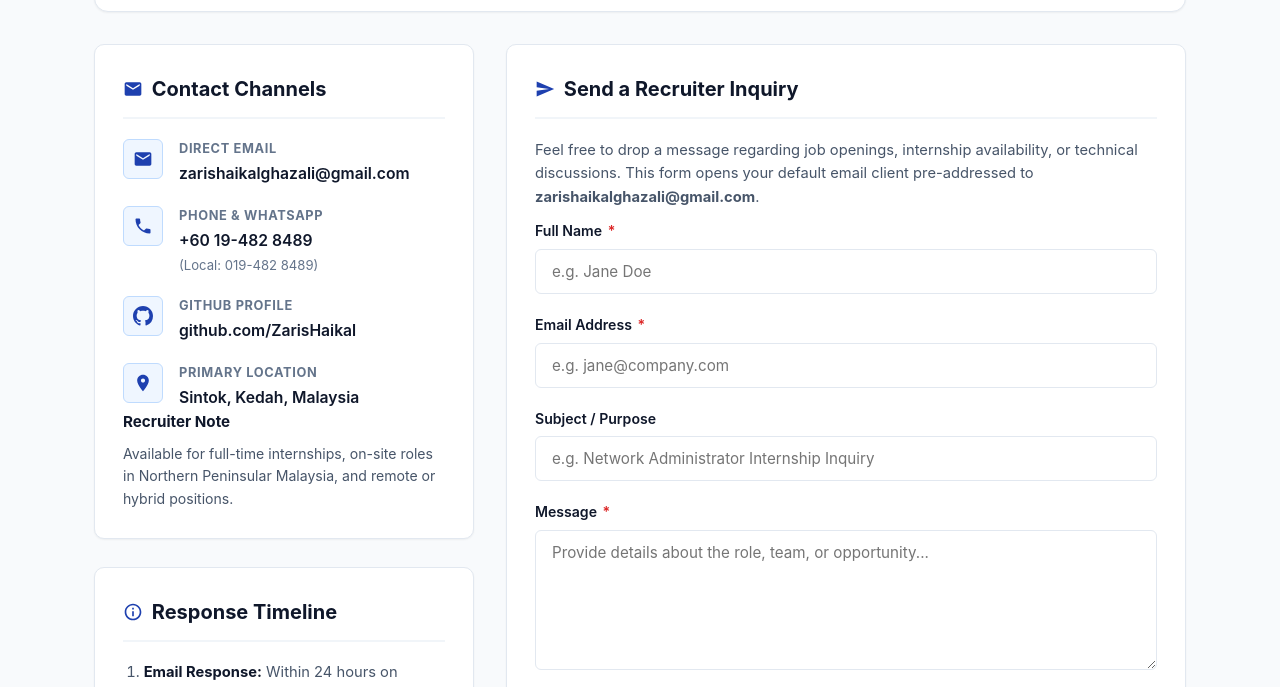
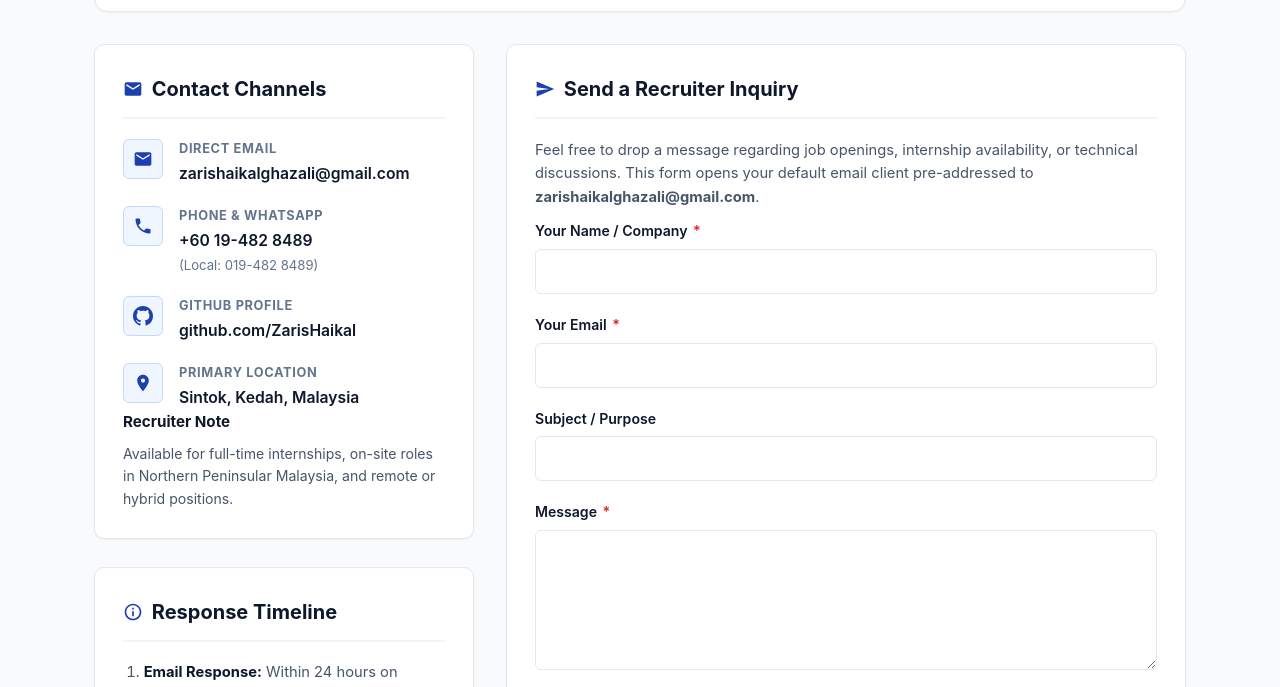
Before and after one commit to ZarisHaikal/My-Resume, a plain HTML site: page contact.html in a window 1280 px wide. Shown: the part 262-949 px from the top of the page. Drawn offline with Linux system fonts and the light colour scheme.

Commit message:
Remove matric number and form placeholders

```diff
--- a/contact.html
+++ b/contact.html
@@ -154,23 +154,23 @@
           <form action="mailto:zarishaikalghazali@gmail.com" method="POST" enctype="text/plain" class="contact-form">
 
             <div class="form-group">
-              <label for="contact-name" class="form-label">Full Name <span class="required" aria-hidden="true">*</span></label>
-              <input type="text" id="contact-name" name="name" class="form-input" placeholder="e.g. Jane Doe" required>
+              <label for="contact-name" class="form-label">Your Name / Company <span class="required" aria-hidden="true">*</span></label>
+              <input type="text" id="contact-name" name="name" class="form-input" required>
             </div>
 
             <div class="form-group">
-              <label for="contact-email" class="form-label">Email Address <span class="required" aria-hidden="true">*</span></label>
-              <input type="email" id="contact-email" name="email" class="form-input" placeholder="e.g. jane@company.com" required>
+              <label for="contact-email" class="form-label">Your Email <span class="required" aria-hidden="true">*</span></label>
+              <input type="email" id="contact-email" name="email" class="form-input" required>
             </div>
 
             <div class="form-group">
               <label for="contact-subject" class="form-label">Subject / Purpose</label>
-              <input type="text" id="contact-subject" name="subject" class="form-input" placeholder="e.g. Network Administrator Internship Inquiry">
+              <input type="text" id="contact-subject" name="subject" class="form-input">
             </div>
 
             <div class="form-group">
               <label for="contact-message" class="form-label">Message <span class="required" aria-hidden="true">*</span></label>
-              <textarea id="contact-message" name="message" class="form-textarea" placeholder="Provide details about the role, team, or opportunity..." required></textarea>
+              <textarea id="contact-message" name="message" class="form-textarea" required></textarea>
             </div>
 
             <button type="submit" class="btn-primary">
@@ -192,7 +192,7 @@
   <footer class="site-footer">
     <div class="footer-container">
       <div>
-        &copy; 2026 <strong>Zaris Haikal bin Ghazali</strong> (Matric No: 307123) &bull; Universiti Utara Malaysia
+        &copy; 2026 <strong>Zaris Haikal bin Ghazali</strong> &bull; Universiti Utara Malaysia
       </div>
       <ul class="footer-links">
         <li><a href="index.html">Resume</a></li>
```
Also changed, not shown: index.html (+1 -4 lines).
